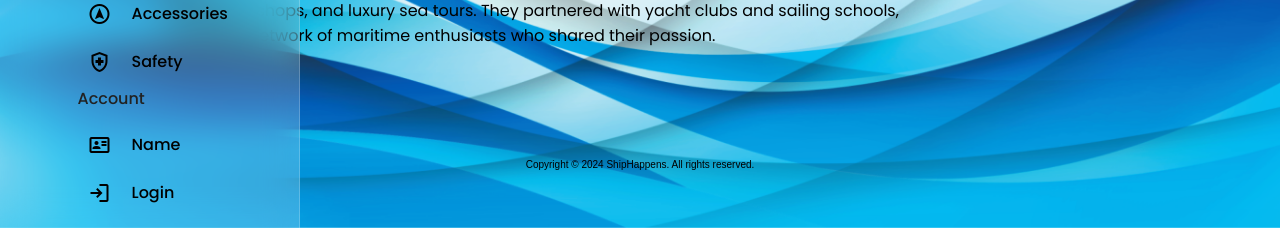
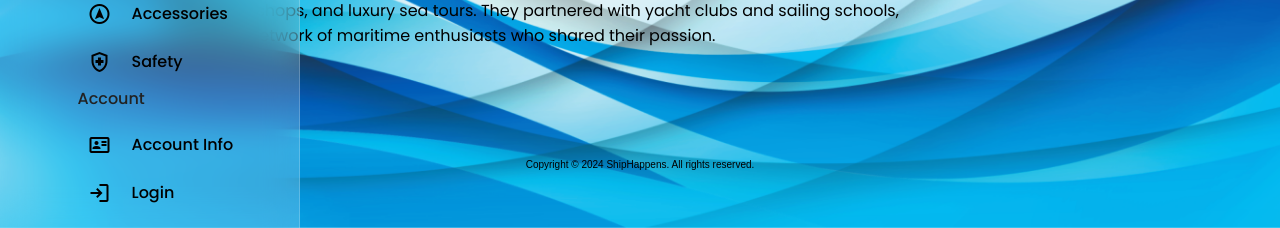
Before and after one commit to AndrusR/final_project_eshop, a Django app: page /about/ in a window 1280 px wide. Shown: the part 572-800 px from the top of the page. Run offline with Django 5.2, Linux system fonts and the light colour scheme.

Commit message:
modify sidebar - name tag

```diff
--- a/store/templates/sidebar.html
+++ b/store/templates/sidebar.html
@@ -45,17 +45,20 @@
                         <h4>Account</h4>
                     </li>
 
-                    <li>
-                        <span class="material-symbols-outlined">id_card</span>
-                        <a href="#">Name</a>
-                    </li>
-
                     {% if user.is_authenticated %}
+                        <li>
+                            <span class="material-symbols-outlined">id_card</span>
+                            <a href="">{{ user.username }}</a>
+                        </li>
                         <li>
                             <span class="material-symbols-outlined">logout</span>
                             <a href="{% url 'logout' %}">Logout</a>
                         </li>
                     {% else %}
+                        <li>
+                            <span class="material-symbols-outlined">id_card</span>
+                            <a href="{% url 'login' %}">Account Info</a>
+                        </li>
                         <li>
                             <span class="material-symbols-outlined">login</span>
                             <a href="{% url 'login' %}">Login</a>
```
